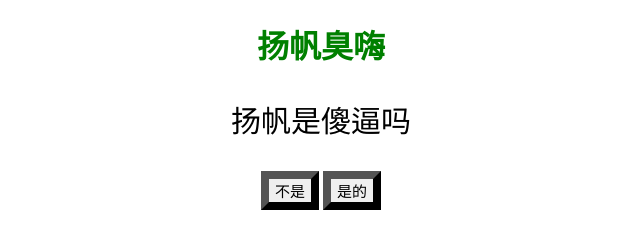
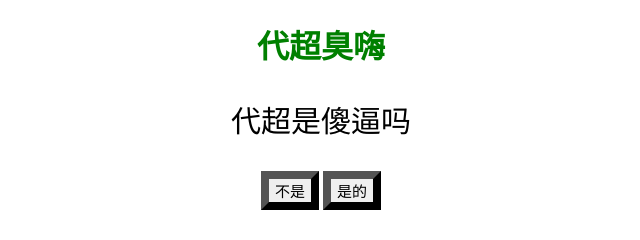
Before and after one commit to 1258769711/gourui.github.io, a plain HTML site: page index.html in a window 1280 px wide. Shown: the full height of the page, 319-959 px from the left. Drawn offline with Linux system fonts and the light colour scheme.

Commit message:
Update index.html

```diff
--- a/index.html
+++ b/index.html
@@ -3,7 +3,7 @@
 	<head>
 		<meta charset="utf-8" />
 		<meta name="viewport" content="width=device-width, initial-scale=1">
-		<title>扬帆傻逼</title>
+		<title>阿超傻逼</title>
 		<style type="text/css">
 			h1,div{
 				color: green;
@@ -28,8 +28,8 @@
 		</script>
 	</head>
 	<body>
-		<h1>扬帆臭嗨</h1>
-		<p style="text-align:center;font-size: 30px;">扬帆是傻逼吗</p>
+		<h1>代超臭嗨</h1>
+		<p style="text-align:center;font-size: 30px;">代超是傻逼吗</p>
 		<p style="text-align:center;">
 		<input type="button" value="不是" onclick="gz()"/>
 		<input type="button" value="是的" onclick="gb()"/>
```
